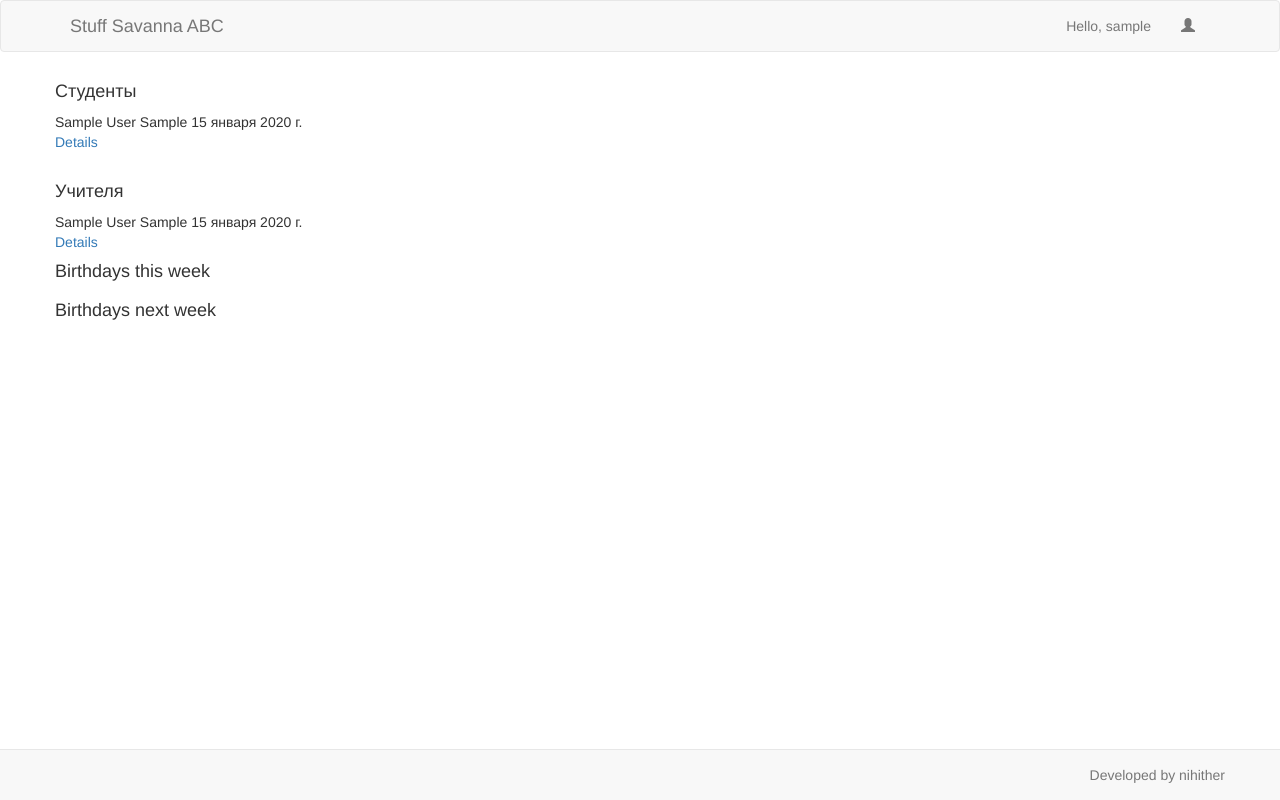
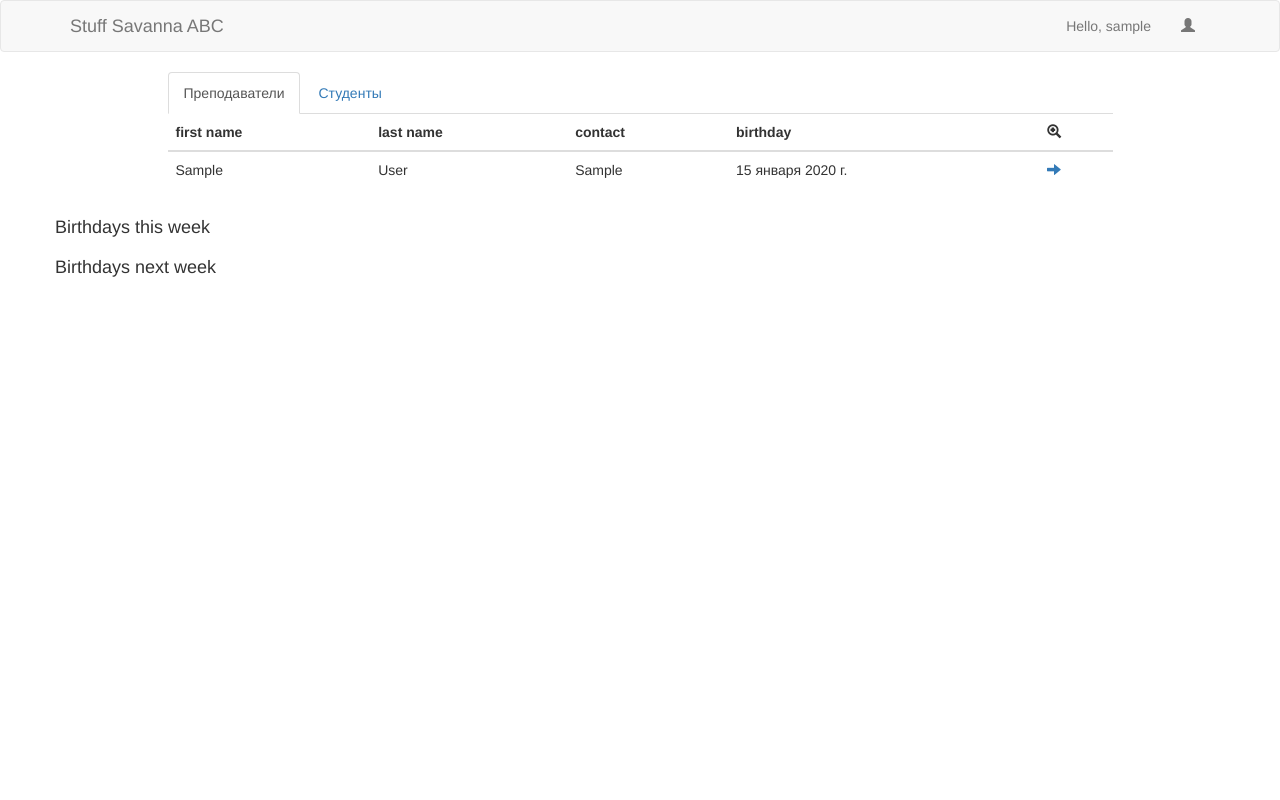
Before and after one commit to Nihither/savanna, a Django app: page / in a window 1280 px wide. Run offline with Django 4.2, Linux system fonts and the light colour scheme; a user stored in the database is signed in; tables that the repository leaves empty hold one stand-in row (values such as "Sample post"); some libraries are stand-ins or nearby versions.

Commit message:
change index page

```diff
--- a/static/css/custom.css
+++ b/static/css/custom.css
@@ -1,5 +1,18 @@
 body {
-  padding-bottom: 70px;
+  padding-bottom: 0px;
+}
+
+#sidebar {
+  position: fixed;
+  top: 0px;
+  left: 0px;
+  bottom: 0px;
+  right: 95%;
+  z-index: 5;
+}
+
+#main-navbar {
+  z-index: 10;
 }
 
 /* Modal window section */
--- a/stuff/urls.py
+++ b/stuff/urls.py
@@ -9,8 +9,8 @@ from .account_views import user_login, user_logout, PasswordReset, PasswordReset
 # path starts with http://{host}/
 views_patterns = [
     path('', index, name='index'),
-    path('student/<int:student_id>/', student_details),
-    path('teacher/<int:teacher_id>/', teacher_details),
+    path('student/<int:student_id>/', student_details, name='student_details'),
+    path('teacher/<int:teacher_id>/', teacher_details, name='teacher_details'),
     path('<person>/<int:person_id>/details/', person_details_view),
 ]
 
--- a/templates/stuff/base.html
+++ b/templates/stuff/base.html
@@ -30,7 +30,7 @@
 <body>
 
     <!-- Header section -->
-    <div class="navbar navbar-default">
+    <div class="navbar navbar-default" id="main-navbar">
         <div class="container">
             <div class="navbar-header">
                 <a href="{% url 'index' %}" class="navbar-brand">Stuff Savanna ABC</a>
@@ -72,15 +72,20 @@
         </div>
     </div>
 
+    <!-- Sidebar section -->
+    <!-- <div class="navbar-inverse" id="sidebar">
+
+    </div> -->
+
     <!-- Content section -->
     {% block content-block %}{% endblock %}
 
     <!-- Footer section -->
-    <div class="navbar navbar-default navbar-fixed-bottom">
+    <!-- <div class="navbar navbar-default" id="main-footer">
         <div class="container">
             <p class="navbar-text navbar-right">Developed by nihither</p>
         </div>
-    </div>
+    </div> -->
 
     <!-- scripts links -->
     <script src="https://ajax.googleapis.com/ajax/libs/jquery/1.12.4/jquery.min.js"></script>
--- a/templates/stuff/index.html
+++ b/templates/stuff/index.html
@@ -4,56 +4,79 @@
 
 {% block content-block %}
 
-    <!-- Students list -->
-    <div class="container">
-        <div class="row">
-            <div class="one-half column">
-                <h4>Студенты</h4>
-                <div>
-                {% for student in students %}
-                <div>
-                    <div class="">
-                        <div class="btn-modal-open" person="student" person_id="{{ student.id }}">
-                            {{ student.first_name }}
-                            {{ student.last_name }}
-                            {{ student.contact }}
-                            {{ student.birthday }}
-                        </div>
-                        <a href="/student/{{ student.id }}">Details</a>
-                    </div>
+<div class="container">
+    <div class="row">
+        <div class="col-md-1"></div>
+
+        <div class="col-md-10">
+            <ul class="nav nav-tabs">
+                <li role="presentation" class="active"><a href="#teachers_list" aria-controls="teachers_list" role="tab" data-toggle="tab">Преподаватели</a></li>
+                <li role="presentation"><a href="#students_list" aria-controls="students_list" role="tab" data-toggle="tab">Студенты</a></li>
+            </ul>
+
+            <div class="tab-content" id="index-tab-panel">
+                <!-- Teachers section -->
+                <div class="tab-pane active" role="tabpanel" id="teachers_list">
+                    <table class="table table-hover">
+                        <thead>
+                            <tr>
+                                <th>first name</th>
+                                <th>last name</th>
+                                <th>contact</th>
+                                <th>birthday</th>
+                                <th><span class="glyphicon glyphicon-zoom-in"></span></th>
+                            </tr>
+                        </thead>
+                        <tbody>
+                            {% for teacher in teachers %}
+                            <tr>
+                                <td>{% if teacher.first_name %}{{ teacher.first_name }}</td>{% else %}{% endif %}
+                                <td>{% if teacher.last_name %}{{ teacher.last_name }}</td>{% else %}{% endif %}
+                                <td>{% if teacher.contact %}{{ teacher.contact }}</td>{% else %}{% endif %}
+                                <td>{% if teacher.birthday %}{{ teacher.birthday }}</td>{% else %}{% endif %}
+                                <td><a href="/teacher/{{ teacher.id }}"><span class="glyphicon glyphicon-arrow-right"></span></a></td>
+                            </tr>
+                            {% endfor %}
+                        </tbody>
+                    </table>
                 </div>
-                {% endfor %}
+                <!-- Students section -->
+                <div class="tab-pane" role="tabpanel" id="students_list">
+                    <table class="table table-hover">
+                        <thead>
+                            <tr>
+                                <th>first name</th>
+                                <th>last name</th>
+                                <th>contact</th>
+                                <th>birthday</th>
+                                <th>parent_first_name</th>
+                                <th>parent_last_name</th>
+                                <th>parent_contact</th>
+                                <th><span class="glyphicon glyphicon-zoom-in"></span></th>
+                            </tr>
+                        </thead>
+                        <tbody>
+                            {% for student in students %}
+                            <tr>
+                                <td>{% if student.first_name %}{{ student.first_name }}</td>{% else %}{% endif %}
+                                <td>{% if student.last_name %}{{ student.last_name }}</td>{% else %}{% endif %}
+                                <td>{% if student.contact %}{{ student.contact }}</td>{% else %}{% endif %}
+                                <td>{% if student.birthday %}{{ student.birthday }}</td>{% else %}{% endif %}
+                                <td>{% if student.parent_first_name %}{{ student.parent_first_name }}</td>{% else %}{% endif %}
+                                <td>{% if student.parent_last_name %}{{ student.parent_last_name }}</td>{% else %}{% endif %}
+                                <td>{% if student.parent_contact %}{{ student.parent_contact }}</td>{% else %}{% endif %}
+                                <td><a href="/student/{{ students.id }}"><span class="glyphicon glyphicon-arrow-right"></span></a></td>
+                            </tr>
+                            {% endfor %}
+                        </tbody>
+                    </table>
                 </div>
             </div>
         </div>
+
+        <div class="col-md-1"></div>
     </div>
-    <br>
-    <!-- End of students list -->
-
-    <!-- Teachers list -->
-    <div class="container">
-        <div class="row">
-            <div class="one-half column">
-                <h4>Учителя</h4>
-                <div>
-                {% for teacher in teachers %}
-                <div>
-                    <div class="">
-                        <div class="btn-modal-open" person="teacher" person_id="{{ teacher.id }}">
-                            {{ teacher.first_name }}
-                            {{ teacher.last_name }}
-                            {{ teacher.contact }}
-                            {{ teacher.birthday }}
-                        </div>
-                        <a href="/teacher/{{ teacher.id }}">Details</a>
-                    </div>
-                </div>
-                {% endfor %}
-                </div>
-            </div>
-        </div>
-    </div>
-    <!-- End of teachers list -->
+</div>
 
     <!-- Birthdays this week-->
     <div class="container">
```
